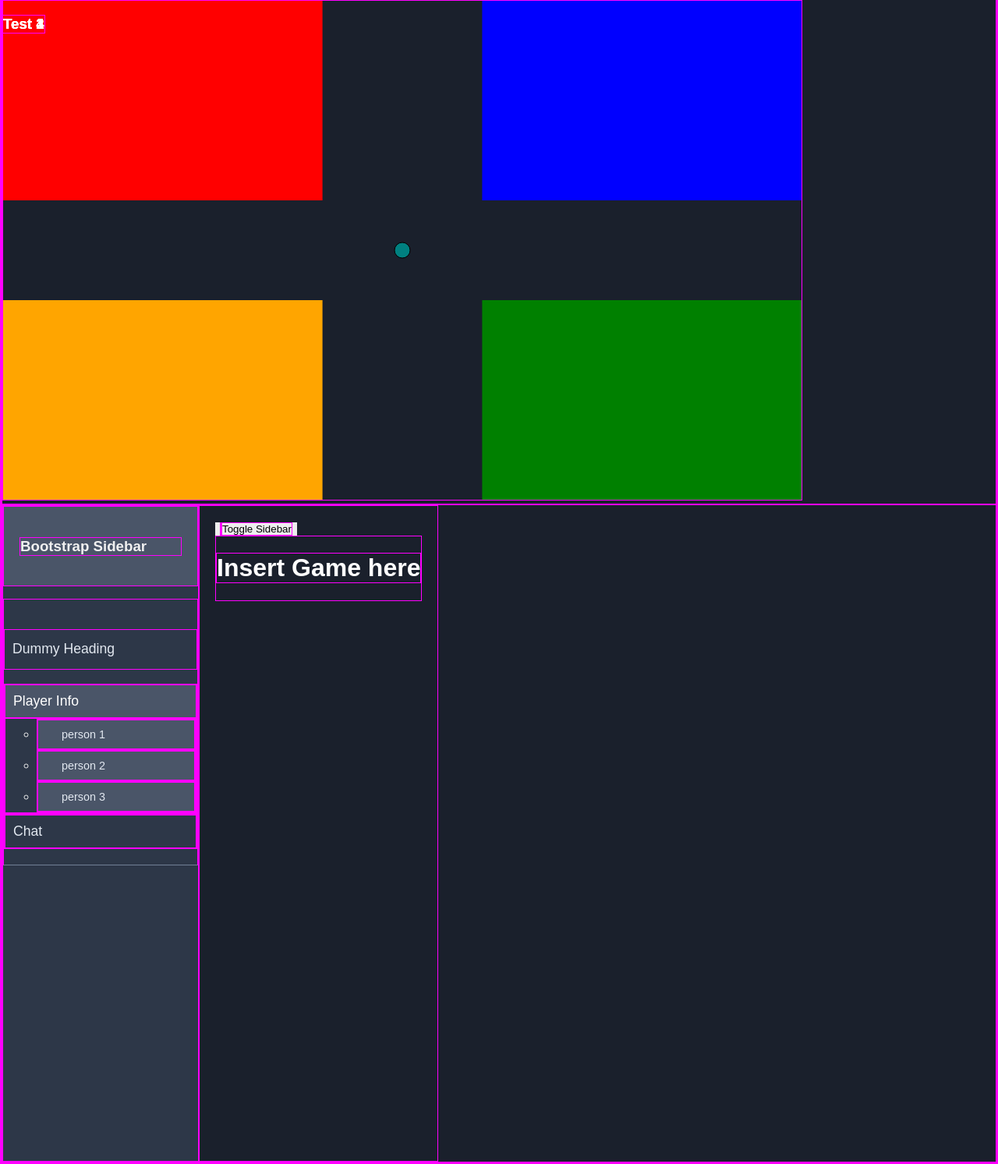
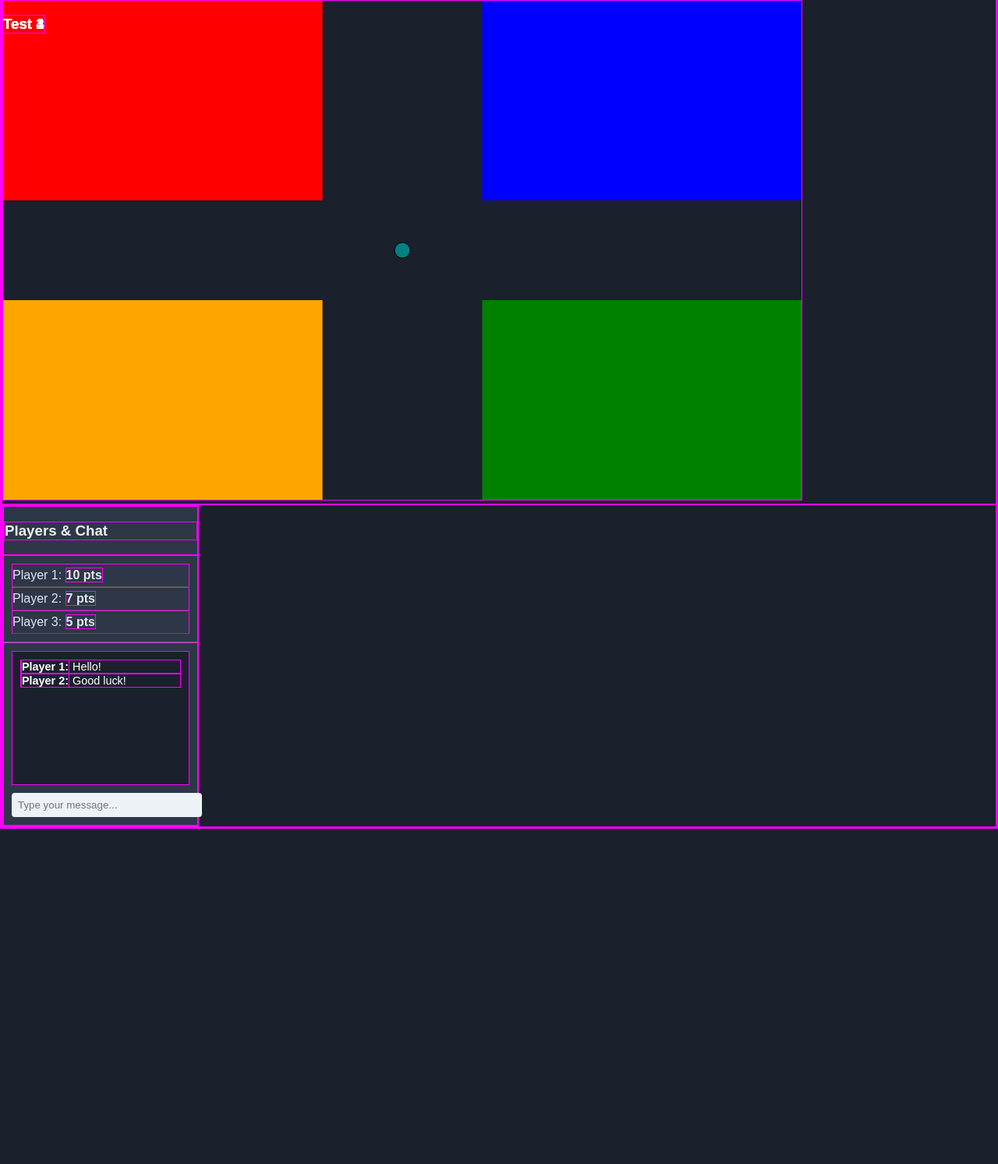
Before and after one commit to yyang594/CSE-312-Project, a Flask app: page /game in a window 1280 px wide. Shown: the part 167-1660 px from the top of the page at 78% size. After the commit the page ends 1230 px from the top, so only its background shows below. Run offline with Flask 3, Linux system fonts and the light colour scheme; some libraries are stand-ins or nearby versions.

Commit message:
fixing sidebar
hoping

```diff
--- a/app/static/CSS/game.css
+++ b/app/static/CSS/game.css
@@ -69,87 +69,42 @@ a, a:hover, a:focus {
 #sidebar.active {
     margin-left: -250px;
 }
-
-#sidebar .sidebar-header {
-    padding: 20px;
-    background: #4a5568;
+.player-list {
+    flex-grow: 1;
+    overflow-y: auto;
+    padding: 10px;
+    background-color: #2d3748;
 }
 
-#sidebar ul.components {
-    padding: 20px 0;
-    border-bottom: 1px solid #718096;
-}
-
-#sidebar ul p {
-    color: #e2e8f0;
-    padding: 10px;
-}
-
-#sidebar ul li a {
-    padding: 10px;
-    font-size: 1.1em;
-    display: block;
+.player-item {
+    padding: 5px 0;
+    border-bottom: 1px solid #555;
     color: #e2e8f0;
 }
 
-#sidebar ul li a:hover {
-    color: #2d3748;
-    background: #e2e8f0;
+#chatBox {
+    border-top: 1px solid #777;
+    padding: 10px;
+    background-color: #2d3748;
 }
 
-#sidebar ul li.active > a,
-a[aria-expanded="true"] {
-    color: #fff;
-    background: #4a5568;
+#chatMessages {
+    height: 150px;
+    overflow-y: auto;
+    background-color: #1a202c;
+    padding: 10px;
+    margin-bottom: 10px;
+    color: white;
+    font-size: 0.9em;
 }
 
-a[data-toggle="collapse"] {
-    position: relative;
-}
-
-a[aria-expanded="false"]::before,
-a[aria-expanded="true"]::before {
-    content: '\e259';
-    display: block;
-    position: absolute;
-    right: 20px;
-    font-family: 'Glyphicons Halflings';
-    font-size: 0.6em;
-}
-
-a[aria-expanded="true"]::before {
-    content: '\e260';
-}
-
-ul ul a {
-    font-size: 0.9em !important;
-    padding-left: 30px !important;
-    background: #4a5568;
-}
-
-ul.CTAs {
-    padding: 20px;
-}
-
-ul.CTAs a {
-    text-align: center;
-    font-size: 0.9em !important;
-    display: block;
-    border-radius: 5px;
-    margin-bottom: 5px;
-}
-
-a.article,
-a.article:hover {
-    background: #4a5568 !important;
-    color: #fff !important;
-}
-
-#content {
-    padding: 20px;
-    min-height: 100vh;
-    background: #1a202c;
-    transition: all 0.3s;
+#chatInput {
+    width: 100%;
+    padding: 8px;
+    border: none;
+    border-radius: 4px;
+    background-color: #edf2f7;
+    color: #1a202c;
 }
 
 @media (max-width: 768px) {
@@ -159,7 +114,4 @@ a.article:hover {
     #sidebar.active {
         margin-left: 0;
     }
-    #sidebarCollapse span {
-        display: none;
-    }
 }
--- a/app/templates/game.html
+++ b/app/templates/game.html
@@ -19,58 +19,27 @@
     <script src="https://cdn.socket.io/4.5.4/socket.io.min.js"></script>
     <script src="{{ url_for('static', filename='JS/game.js') }}"></script>
 
-    <title>Sidebar Toggle</title>
+</head>
 
-<!-- Bootstrap CSS -->
-
-
-<!-- Google Fonts -->
-<link href="https://fonts.googleapis.com/css?family=Poppins:300,400,500,600,700" rel="stylesheet">
-
-</head>
 <div class="wrapper">
-  <!-- Sidebar Holder -->
+  <!-- Sidebar -->
   <nav id="sidebar">
-    <div class="sidebar-header">
-      <h3>Bootstrap Sidebar</h3>
-    </div>
-
-    <ul class="list-unstyled components">
-      <p>Dummy Heading</p>
-      <li class="active">
-        <a href="#pageSubmenu" data-toggle="collapse" aria-expanded="false">Player Info</a>
-        <ul class="collapse list-unstyled" id="pageSubmenu">
-          <li><a href="#">person 1</a></li>
-          <li><a href="#">person 2</a></li>
-          <li><a href="#">person 3</a></li>
-        </ul>
-      </li>
-      <li>
-        <a href="#">Chat</a>
-    </ul>
+      <div class="sidebar-header">
+          <h3>Players & Chat</h3>
+      </div>
+      <div class="player-list">
+          <div class="player-item">Player 1: <strong>10 pts</strong></div>
+          <div class="player-item">Player 2: <strong>7 pts</strong></div>
+          <div class="player-item">Player 3: <strong>5 pts</strong></div>
+          <!-- Add more players dynamically via JS if needed -->
+      </div>
+      <div id="chatBox">
+          <div id="chatMessages">
+              <!-- Chat messages will go here -->
+              <div><strong>Player 1:</strong> Hello!</div>
+              <div><strong>Player 2:</strong> Good luck!</div>
+          </div>
+          <input type="text" id="chatInput" placeholder="Type your message...">
+      </div>
   </nav>
-
-  <!-- Page Content Holder -->
-  <div id="content">
-    <button type="button" id="sidebarCollapse" class="btn btn-info navbar-btn">
-      <i class="glyphicon glyphicon-align-left"></i>
-      <span>Toggle Sidebar</span>
-    </button>
-    <div class="container-fluid">
-      <h1>Insert Game here</h1>
-    </div>
-  </div>
-</div>
-
-<!-- Scripts -->
-<script src="https://ajax.googleapis.com/ajax/libs/jquery/3.6.0/jquery.min.js"></script>
-<script src="https://maxcdn.bootstrapcdn.com/bootstrap/3.4.1/js/bootstrap.min.js"></script>
-<script>
-  $(document).ready(function() {
-    $("#sidebarCollapse").on("click", function() {
-      $("#sidebar").toggleClass("active");
-      $(this).toggleClass("active");
-    });
-  });
-</script>
 {% endblock %}
```
Also changed, not shown: app/static/CSS/base.css (line endings or trailing spaces).
